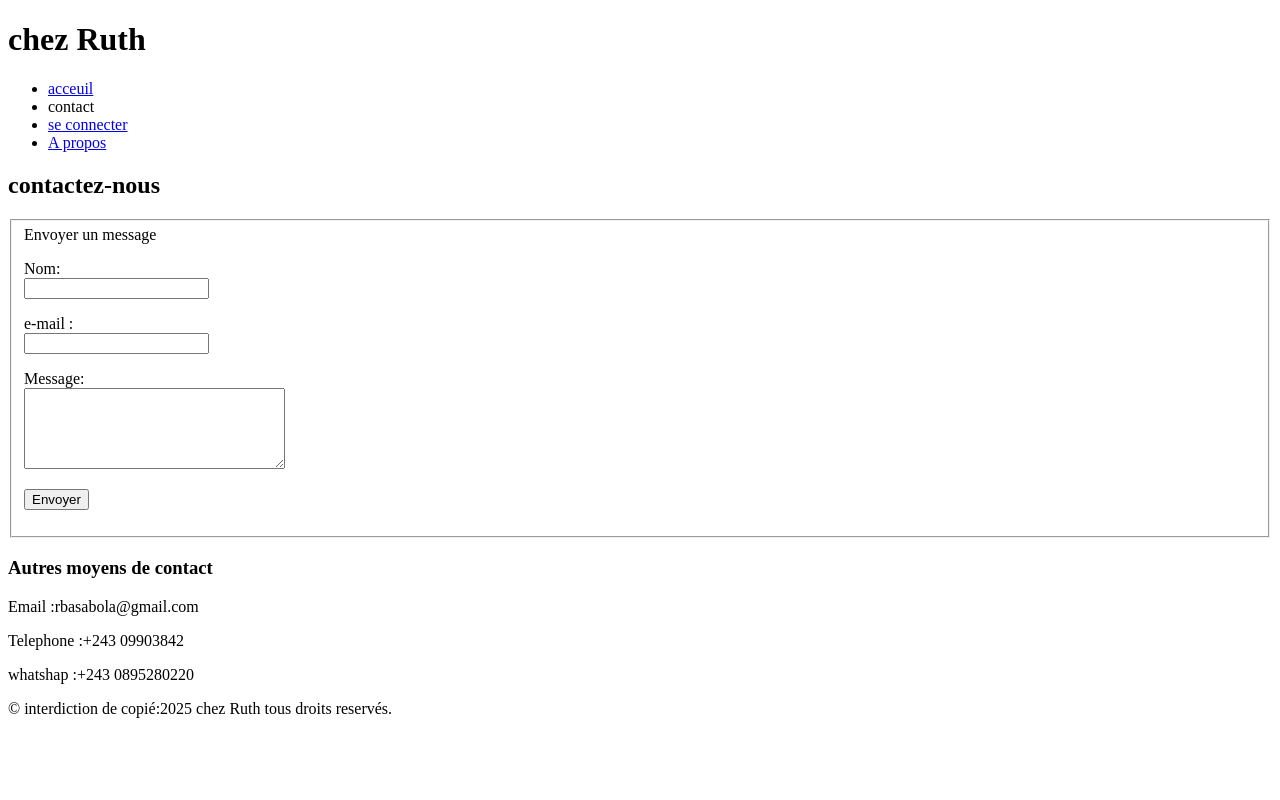
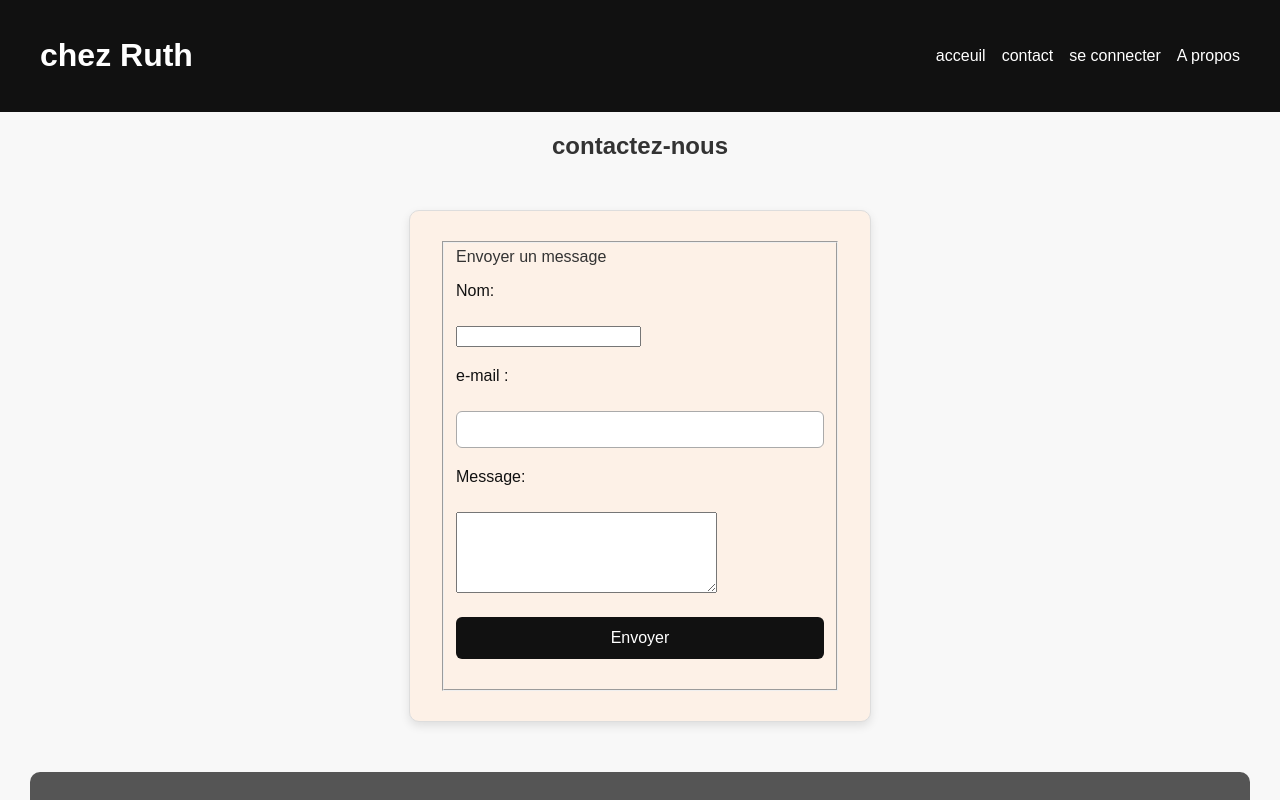
Before and after one commit to loela0330/projet-chez-ruth, a plain HTML site: page contact.html in a window 1280 px wide. Shown: the top 800 px of the page. Drawn offline with Linux system fonts and the light colour scheme.

Commit message:
stylisation de la page contact j'ai stylisé le header avec un fond sombre pour rester coherent avec la page d'accueil. le formulaire a un fond clair, avec des champs bien espacés et un bouton visible.

```diff
--- a/contact.html
+++ b/contact.html
@@ -3,19 +3,22 @@
 <head>
     <meta charset="UTF-8">
     <meta name="viewport" content="width=device-width, initial-scale=1.0">
+    <link rel="stylesheet" href="style.css">
     <title>chez RUTH - Boutique en ligne</title>
 </head>
 <body>
     <header>
+      <div class="header-contact">
       <h1>chez Ruth</h1>
       <nav>
-        <ul>
+        <ul class="nav-contact">
           <li><a href=index.html>acceuil</a></li>
           <li>contact</li>
           <li><a href="connexion.html">se connecter</a></li>
           <li><a href="apropos.html">A propos</a></li>
         </ul>
       </nav>
+      </div>
     </header>
     <main>
         <h2>contactez-nous</h2>
@@ -41,7 +44,7 @@
             </fieldset>
         </form>
 
-        <section>
+        <section class="Autres">
           <h3>Autres moyens de contact</h3>
           <p>Email :rbasabola@gmail.com</p>
           <p>Telephone :+243 09903842</p>
--- a/style.css
+++ b/style.css
@@ -181,3 +181,46 @@ button [type="submit"]{
 h2{
     text-align: center;
 }
+/* stylisation de la page contact*/
+header{
+    background-color: #111;
+    color: white;
+    padding: 1rem;
+}
+.header-contact{
+    max-width: 1200px;
+    margin: 0 auto;
+    display: flex;
+    justify-content: space-between;
+    align-items: center;
+}
+.nav-contact{
+    list-style: none;
+    display: flex;
+    gap: 1rem;
+}
+.nav-contact a{
+    color: white;
+    text-decoration: none;
+}
+.Autres{
+    background-color: #555;
+    padding: 20px;
+    margin: 30px auto;
+    max-width: 1180px;
+    border-radius: 10px;
+    font-family: arial,sans-serif;
+}
+.Autres h3{
+    margin-bottom: 15px;
+    color: #111;
+    text-transform: uppercase;
+    font-size: 20px;
+    border-bottom: 2px solid #111;
+    padding-bottom: 5px;
+}
+.Autres p{
+    margin: 8px 0;
+    font-size: 16px;
+    color: #333;
+}
```
